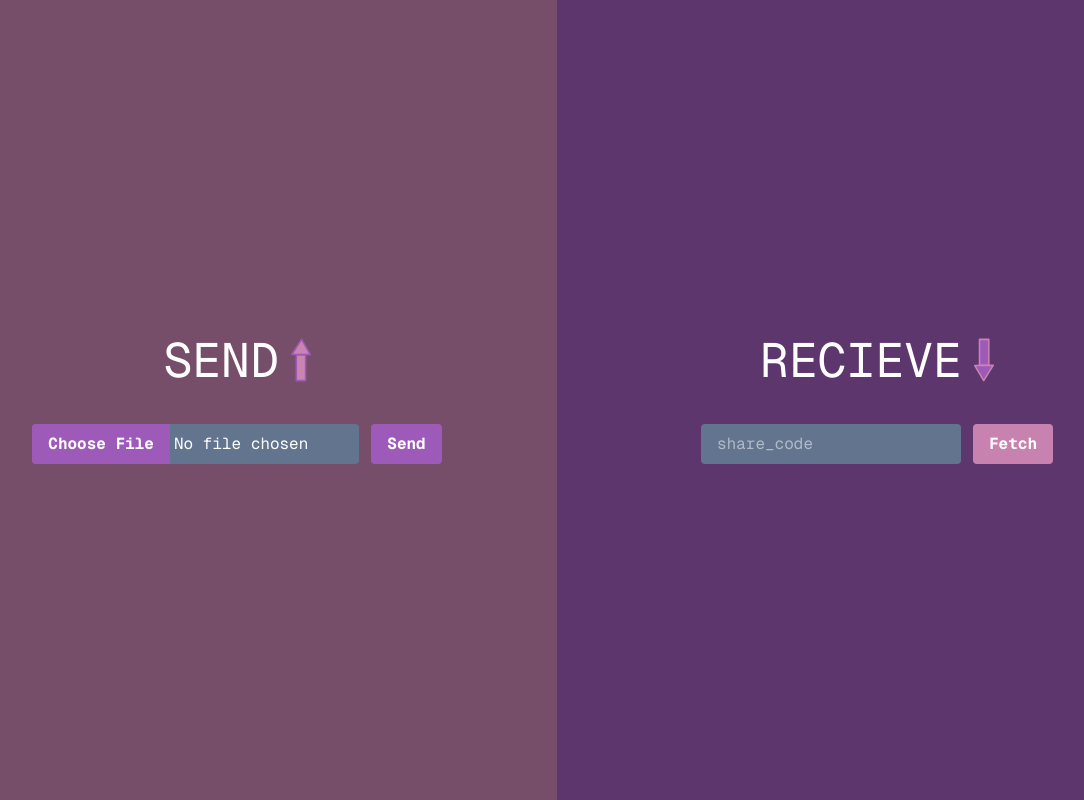
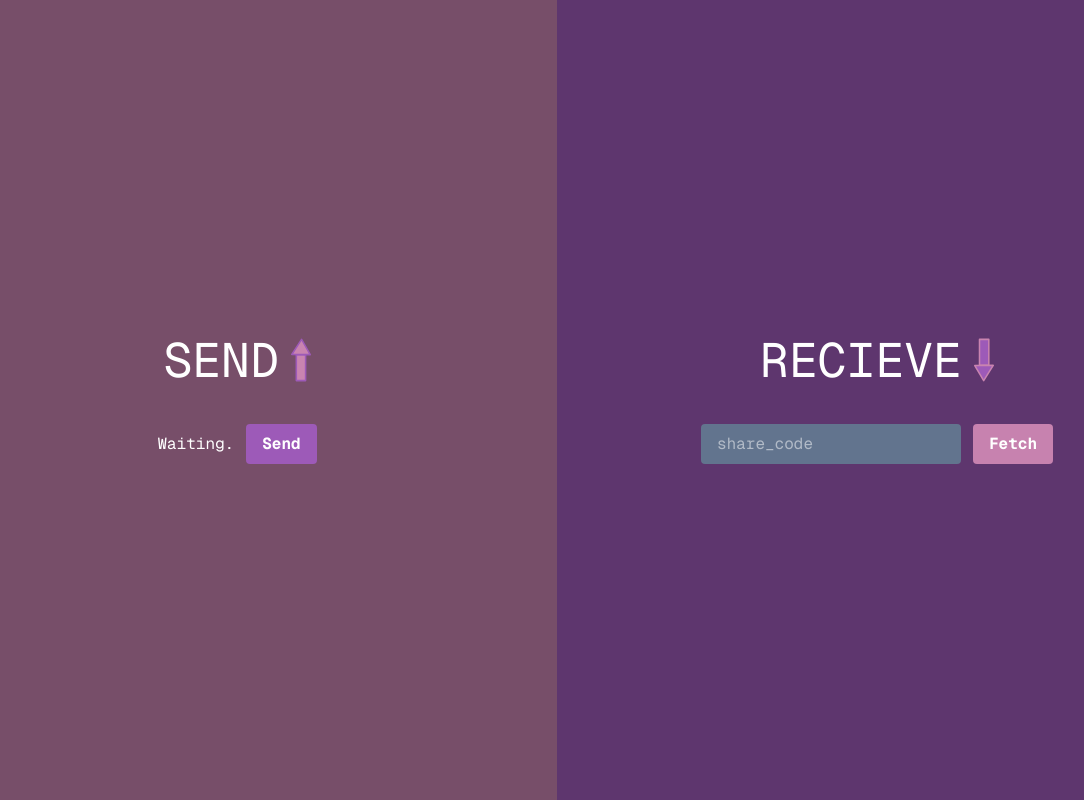
Before and after one commit to billyedmoore/Tube, a Next.js app in the folder frontend/: page / in a window 1280 px wide. Both pictures are taken after a click on the button "Send". Shown: the whole page, without its empty margins (83-1167 px from the left). Built offline with nearby package versions, Linux system fonts and the light colour scheme.

Commit message:
Overhaul and breaking up of the send components.

```diff
--- a/frontend/src/app/page.tsx
+++ b/frontend/src/app/page.tsx
@@ -1,4 +1,7 @@
-import { Send, Recieve } from "./section";
+"use client";
+
+import { Recieve } from "./section";
+import { Send } from "./send";
 
 export default function Home() {
   return (
--- a/frontend/src/app/section.tsx
+++ b/frontend/src/app/section.tsx
@@ -25,7 +25,7 @@ const Arrow: React.FunctionComponent<ArrowProps> = ({ arrowVariant }) => {
   }
 };
 
-const Section: React.FunctionComponent<SectionProps> = ({
+export const Section: React.FunctionComponent<SectionProps> = ({
   children,
   title,
   colour,
@@ -68,29 +68,6 @@ const SectionTitle: React.FunctionComponent<SectionTitleProps> = ({
   return <p className="text-5xl">{title}</p>;
 };
 
-const SendInput = () => {
-  return (
-    <>
-      <input
-        type="file"
-        id="send_file_picker"
-        className="bg-slate-500 file:bg-logopurple file:hover:bg-logopurpledark file:py-2 file:px-4 file:font-bold rounded"
-      />
-      <button className="bg-logopurple hover:bg-logopurpledark text-white font-bold py-2 px-4 rounded">
-        Send
-      </button>
-    </>
-  );
-};
-
-export const Send = () => {
-  return (
-    <Section title="SEND" colour="pink" arrow_type="up">
-      <SendInput />
-    </Section>
-  );
-};
-
 const RecieveInput = () => {
   return (
     <>
--- /dev/null
+++ b/frontend/src/app/send.tsx
@@ -0,0 +1,153 @@
+import { useState } from "react";
+import { Section } from "./section";
+
+// Shared between the send and receive sides of the share
+type Share = {
+  share_code: string;
+};
+
+type SendingShare = Share & {
+  // Stuff special to the Share side of the Share
+};
+
+enum SendState {
+  INPUT = "input",
+  WAITING = "waiting",
+  ACTIVE = "active",
+  COMPLETE = "complete",
+}
+
+interface SendSubComponentProps {
+  share: SendingShare | undefined;
+  setShare: React.Dispatch<React.SetStateAction<SendingShare | undefined>>;
+  setSendState: React.Dispatch<React.SetStateAction<SendState>>;
+}
+
+const SendInput: React.FC<SendSubComponentProps> = ({
+  share,
+  setShare,
+  setSendState,
+}) => {
+  return (
+    <>
+      <input
+        type="file"
+        id="send_file_picker"
+        className="bg-slate-500 file:bg-logopurple file:hover:bg-logopurpledark file:py-2 file:px-4 file:font-bold rounded"
+      />
+      <button
+        className="bg-logopurple hover:bg-logopurpledark text-white font-bold py-2 px-4 rounded"
+        onClick={() => setSendState(SendState.WAITING)}
+      >
+        Send
+      </button>
+    </>
+  );
+};
+
+const SendWaiting: React.FC<SendSubComponentProps> = ({
+  share,
+  setShare,
+  setSendState,
+}) => {
+  return (
+    <>
+      <p>Waiting.</p>
+      <button
+        className="bg-logopurple hover:bg-logopurpledark text-white font-bold py-2 px-4 rounded"
+        onClick={() => setSendState(SendState.ACTIVE)}
+      >
+        Send
+      </button>
+    </>
+  );
+};
+
+const SendActive: React.FC<SendSubComponentProps> = ({
+  share,
+  setShare,
+  setSendState,
+}) => {
+  return (
+    <>
+      <p>Active.</p>
+      <button
+        className="bg-logopurple hover:bg-logopurpledark text-white font-bold py-2 px-4 rounded"
+        onClick={() => setSendState(SendState.COMPLETE)}
+      >
+        Send
+      </button>
+    </>
+  );
+};
+
+const SendComplete: React.FC<SendSubComponentProps> = ({
+  share,
+  setShare,
+  setSendState,
+}) => {
+  return (
+    <>
+      <p>Complete.</p>
+      <button
+        className="bg-logopurple hover:bg-logopurpledark text-white font-bold py-2 px-4 rounded"
+        onClick={() => setSendState(SendState.INPUT)}
+      >
+        Send
+      </button>
+    </>
+  );
+};
+
+export const Send = () => {
+  const [openShare, setOpenShare] = useState<SendingShare | undefined>(
+    undefined,
+  );
+  const [sendState, setSendingState] = useState<SendState>(SendState.INPUT);
+
+  let component: React.ReactNode;
+
+  switch (sendState) {
+    case SendState.INPUT:
+      component = (
+        <SendInput
+          share={openShare}
+          setShare={setOpenShare}
+          setSendState={setSendingState}
+        />
+      );
+      break;
+    case SendState.WAITING:
+      component = (
+        <SendWaiting
+          share={openShare}
+          setShare={setOpenShare}
+          setSendState={setSendingState}
+        />
+      );
+      break;
+    case SendState.ACTIVE:
+      component = (
+        <SendActive
+          share={openShare}
+          setShare={setOpenShare}
+          setSendState={setSendingState}
+        />
+      );
+      break;
+    case SendState.COMPLETE:
+      component = (
+        <SendComplete
+          share={openShare}
+          setShare={setOpenShare}
+          setSendState={setSendingState}
+        />
+      );
+      break;
+  }
+  return (
+    <Section title="SEND" colour="pink" arrow_type="up">
+      {component}
+    </Section>
+  );
+};
```
